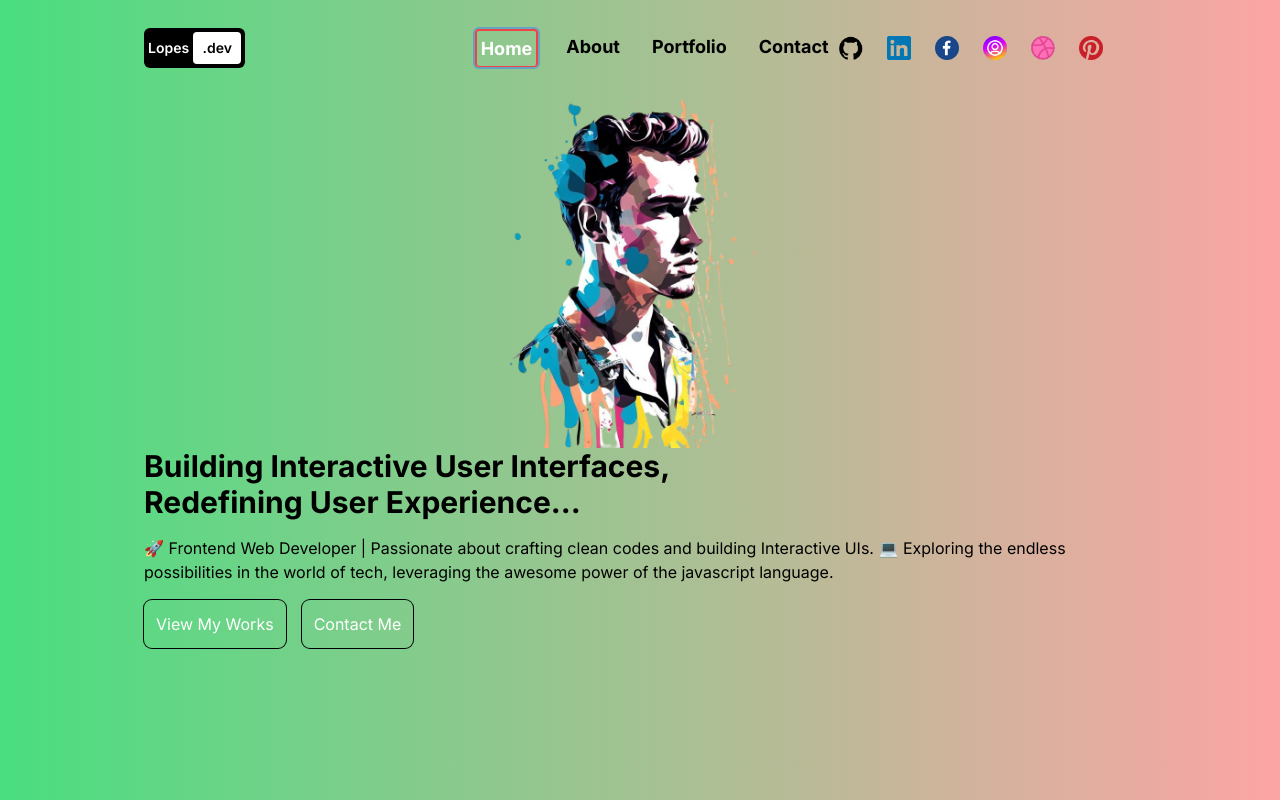
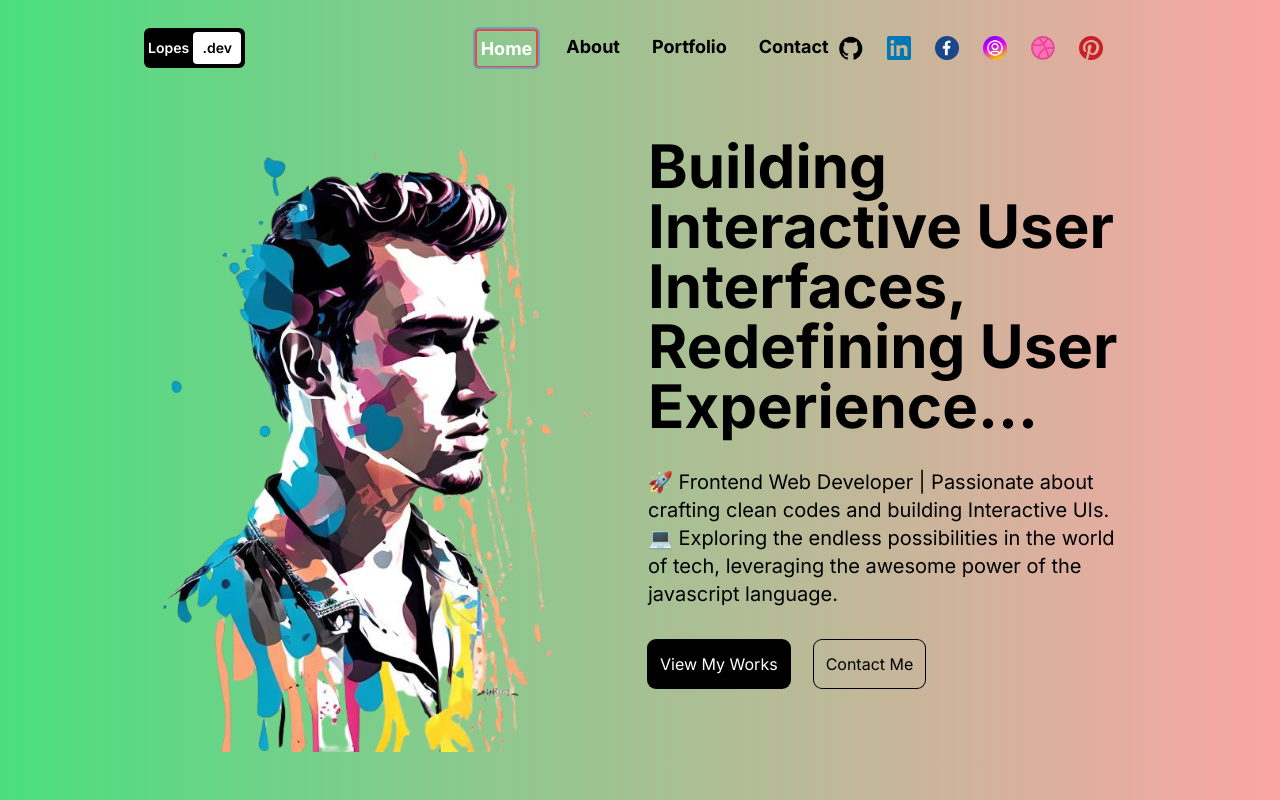
Before and after one commit to ChiefLopes/MyPortfolioV1, a Next.js app: page / in a window 1280 px wide. Built offline with nearby package versions, Linux system fonts and the light colour scheme.

Commit message:
working on the home

```diff
--- a/src/app/page.tsx
+++ b/src/app/page.tsx
@@ -1,23 +1,24 @@
 import Image from "next/image";
+import Link from "next/link";
 
 export default function Home() {
   return (
-    <div className="h-full flex flex-col px-4 sm:px-8 md:px-12 lg:px-20 xl:px-36">
+    <div className="h-full flex flex-col lg:flex-row px-4 gap-4 sm:px-8 md:px-12 lg:px-20 xl:px-36 ">
       {/* IMAGE SECTION */}
-      <div className="h-1/2 relative ">
+      <div className="h-1/2 relative lg:h-full lg:w-1/2 ">
         <Image src="/hero.png" alt="hero" fill className="object-contain" />
       </div>
 
       {/* TEXT SECTION */}
-      <div className="h-1/2 flex flex-col gap-4">
+      <div className="h-1/2 flex flex-col gap-4 lg:gap-8 lg:pt-10 lg:h-full lg:w-1/2">
         {/* TITLE */}
-        <h1 className="font-bold text-xl md:text-3xl">
+        <h1 className="font-bold text-xl md:text-6xl">
           Building Interactive User Interfaces, <br /> Redefining User
           Experience...
         </h1>
 
         {/* DECS. */}
-        <p className="">
+        <p className="md:text-xl">
           🚀 Frontend Web Developer | Passionate about crafting clean codes and
           building Interactive UIs. 💻 Exploring the endless possibilities in
           the world of tech, leveraging the awesome power of the javascript
@@ -25,13 +26,17 @@ export default function Home() {
         </p>
 
         {/* BUTTONS */}
-        <div className="flex gap-4">
-          <button className="p-3 rounded-lg ring-1 ring-black text-white">
-            View My Works
-          </button>
-          <button className="p-3 rounded-lg ring-1 ring-black text-white">
-            Contact Me
-          </button>
+        <div className="flex gap-6 w-full">
+          <Link href="/portfolio">
+            <button className="p-3 bg-black rounded-lg ring-1 ring-black text-white">
+              View My Works
+            </button>
+          </Link>
+          <Link href="/contact">
+            <button className="p-3 rounded-lg ring-1 ring-black text-black">
+              Contact Me
+            </button>
+          </Link>
         </div>
       </div>
     </div>
```
